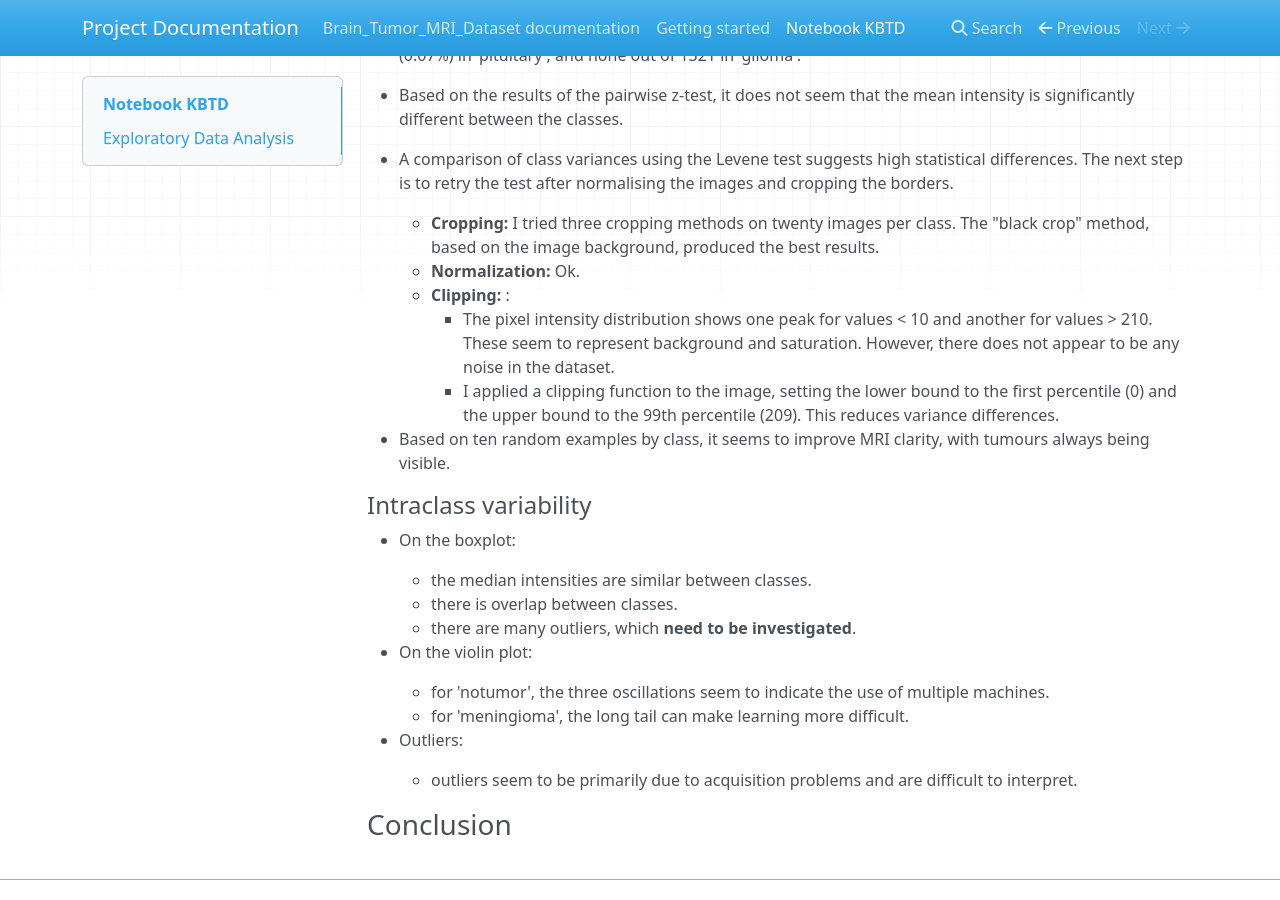
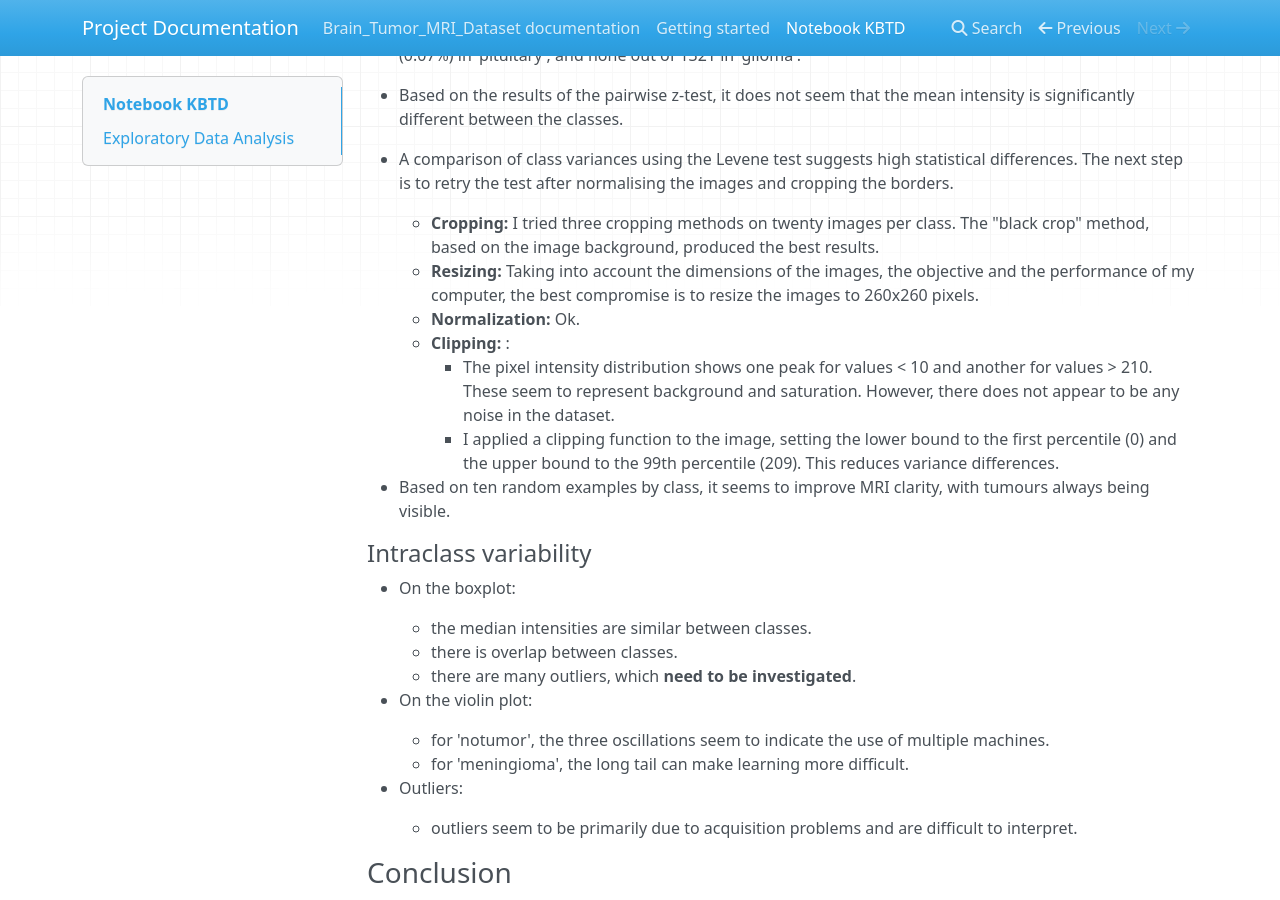
Before and after one commit to Jeremy-Duval-PhD/Brain_Tumor_MRI_Dataset, an MkDocs documentation site: the page built from docs/docs/notebook.md, in a window 1280 px wide and 900 px high, scrolled down 1693 px. Built offline with MkDocs 1.6.1, drawn with Linux system fonts in a browser that asks for light colours; nearby versions of some CDN libraries.

Commit message:
WIP: EDA: resize + debug normalization

```diff
--- a/docs/docs/notebook.md
+++ b/docs/docs/notebook.md
@@ -79,6 +79,7 @@ The view is almost completely axial (from the top). There are a maximum of ten c
 
 * A comparison of class variances using the Levene test suggests high statistical differences. The next step is to retry the test after normalising the images and cropping the borders.
 	* **Cropping:** I tried three cropping methods on twenty images per class. The "black crop" method, based on the image background, produced the best results.
+	* **Resizing:** Taking into account the dimensions of the images, the objective and the performance of my computer, the best compromise is to resize the images to 260x260 pixels.
 	* **Normalization:** Ok.
 	* **Clipping:** :
 		* The pixel intensity distribution shows one peak for values < 10 and another for values > 210. These seem to represent background and saturation. However, there does not appear to be any noise in the dataset.
```
Also changed, not shown: 1 other file.
